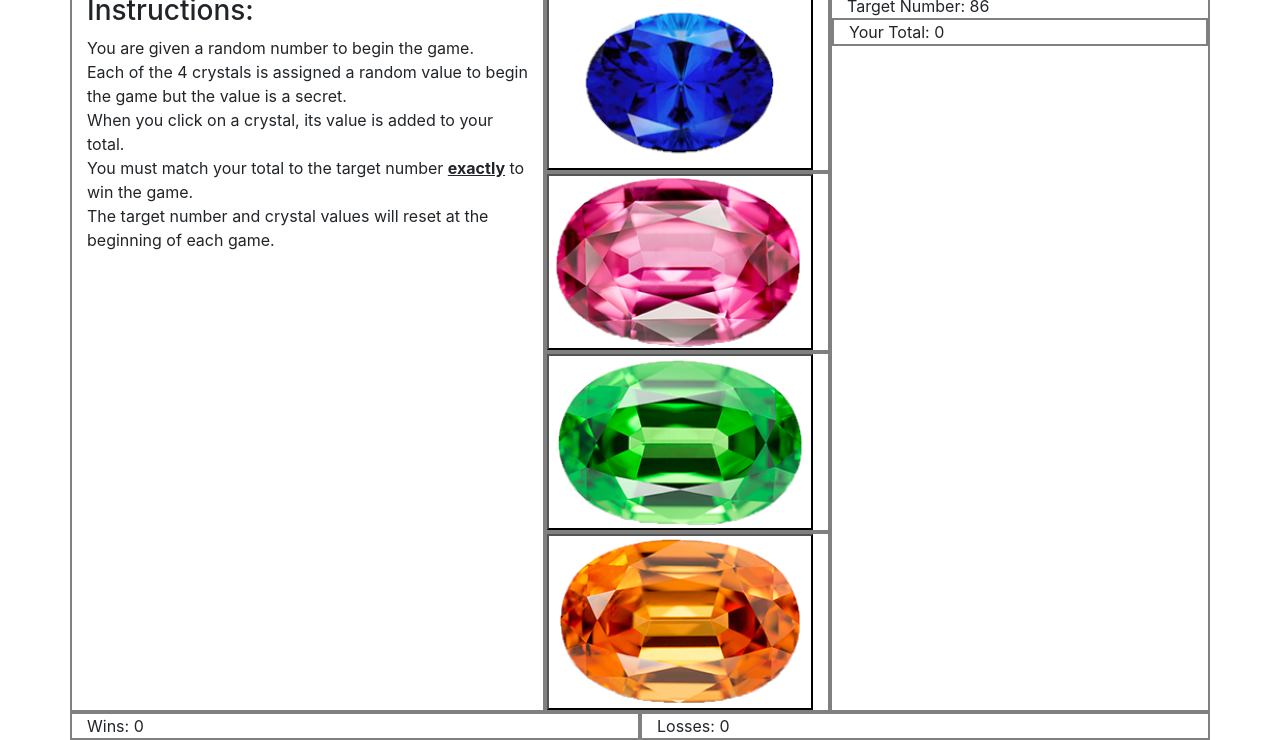
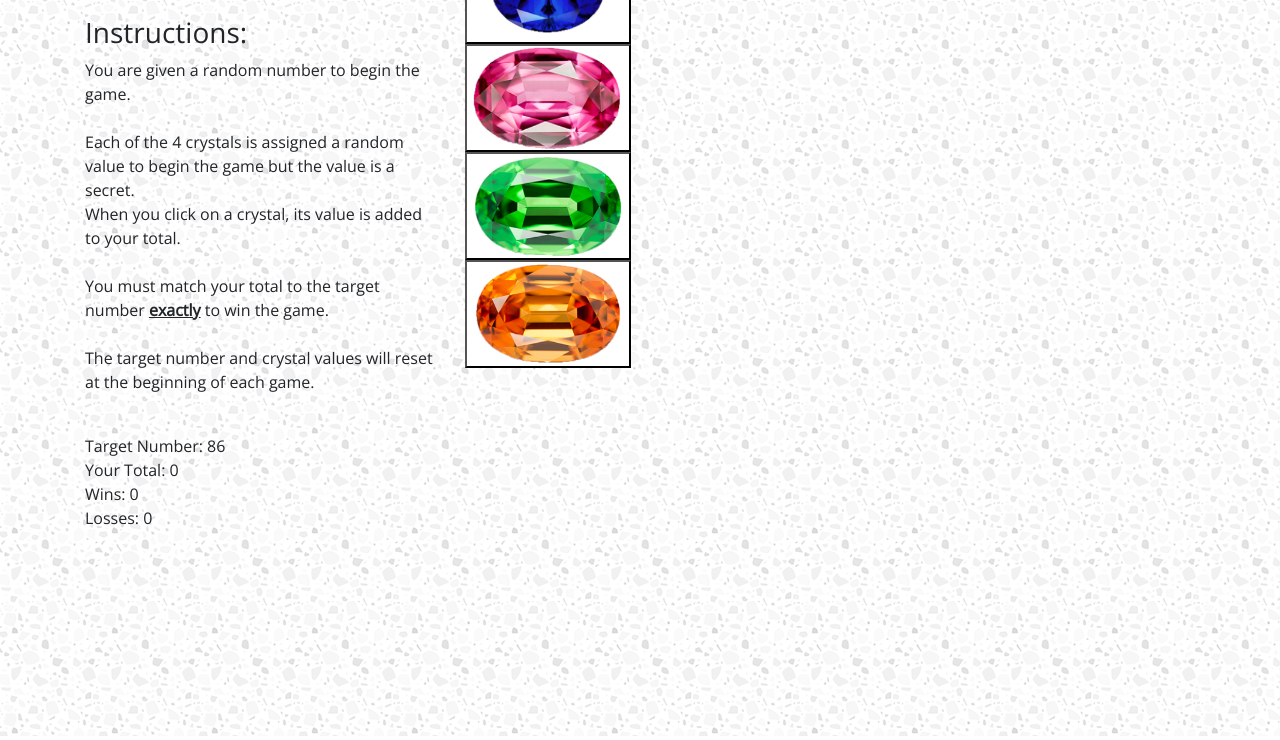
Before and after one commit to chemcope82/Crystal_Game, a plain HTML site: page index.html in a window 1280 px wide. Shown: the part 64-804 px from the top of the page. Drawn offline with nearby package versions, Linux system fonts and the light colour scheme; a web font is replaced by a local one.

Commit message:
added style in CSS and reconfigured bootstrap layout grid

```diff
--- a/assets/css/style.css
+++ b/assets/css/style.css
@@ -1,16 +1,22 @@
+
+body {
+    background-image: url(../images/light-grey-terrazzo.png);
+    font-family: 'Open Sans', sans-serif;
+}
+
+/* .cell {
+    border: 2px solid gray;
+} */
+h1 {
+    font-family: 'Flavors', cursive;
+
+}
+img {
+    width: 150px;
+}
 button {
     background-color: #fff;
-    float: right;
 }
-
-#crystal-buttons {
-    width: 250px;
+button:hover {
+    cursor: pointer;
 }
-
-#instructions{
-    float: right;
-}
-
-.cell {
-    border: 2px solid gray;
-}
--- a/index.html
+++ b/index.html
@@ -6,6 +6,7 @@
     <meta name="viewport" content="width=device-width, initial-scale=1">
     <link rel="stylesheet" type="text/css" href="assets/css/reset.css">
     <link rel="stylesheet" href="https://stackpath.bootstrapcdn.com/bootstrap/4.1.3/css/bootstrap.min.css" integrity="sha384-MCw98/SFnGE8fJT3GXwEOngsV7Zt27NXFoaoApmYm81iuXoPkFOJwJ8ERdknLPMO" crossorigin="anonymous">
+    <link href="https://fonts.googleapis.com/css?family=Flavors|Open+Sans" rel="stylesheet">
     <link rel="stylesheet" type="text/css" href="assets/css/style.css">
     <script
     src="https://code.jquery.com/jquery-3.3.1.min.js"
@@ -15,22 +16,42 @@
 <body>
     <section class="container" id="wrapper">
         <div class="row">
-            <div class="col-md-12">
-                <h1> Crystal Collector! </h1>
+            <div class="col-md-4 cell" id="instructions">
+                <div class="row">
+                    <div class="col-md-12 cell">
+                        <h1> Crystal Collector! </h1> <br>
+                        <h3>Instructions:</h3>
+                        <p>
+                            You are given a random number to begin the game. <br><br>
+                            Each of the 4 crystals is assigned a random value to begin the game but the value is a secret. <br>
+                            When you click on a crystal, its value is added to your total. <br><br>
+                            You must match your total to the target number <span style="text-decoration: underline; font-weight: bold">exactly</span> to win the game. <br><br>
+                            The target number and crystal values will reset at the beginning of each game. <br><br>
+                        </p>
+                    </div>
+                </div>
+                <div class="row">
+                    <div class="col-md-12 cell" id="target-number">
+                        Target Number:
+                    </div>
+                </div>
+                <div class="row">
+                    <div class="col-md-12 cell" id="user-number">
+                        Your Total:
+                    </div>
+                </div>
+                <div class="row">
+                    <div class="col-md-12 cell" id="wins">
+                        Wins:
+                    </div>
+                </div>
+                <div class="row">
+                    <div class="col-md-12 cell" id="losses">
+                        Losses:
+                    </div>
+                </div>
             </div>
-        </div>
-        <div class="row">
-            <div class="col-md-5 cell" id="instructions">
-                <h3>Instructions:</h3>
-                <p>
-                    You are given a random number to begin the game. <br>
-                    Each of the 4 crystals is assigned a random value to begin the game but the value is a secret. <br>
-                    When you click on a crystal, its value is added to your total. <br>
-                    You must match your total to the target number <span style="text-decoration: underline; font-weight: bold">exactly</span> to win the game. <br>
-                    The target number and crystal values will reset at the beginning of each game. <br>
-                </p>
-            </div>
-            <div class="col-md-3" id="crystal-buttons">
+            <div class="col-md-4">
                 <div class="row">
                     <div class="col-md-12 cell">
                         <button type="button" class="crystal" id="blue-crystal" value="0">
@@ -60,26 +81,6 @@
                     </div>
                 </div>
             </div>
-            <div class="col-md-4 cell" id="numbers">
-                <div class="row">
-                    <div class="col-md-12" id="target-number">
-                        Target Number:
-                    </div>
-                </div>
-                <div class="row">
-                    <div class="col-md-12 cell" id="user-number">
-                        Your Total:
-                    </div>
-                </div>
-            </div>
-        </div>
-        <div class="row">
-            <div class="col-md-6 cell" id="wins">
-                Wins:
-            </div>
-            <div class="col-md-6 cell" id="losses">
-                Losses:
-            </div>
         </div>
     </section>
 
```
Also changed, not shown: assets/images/light-grey-terrazzo.png (added).
